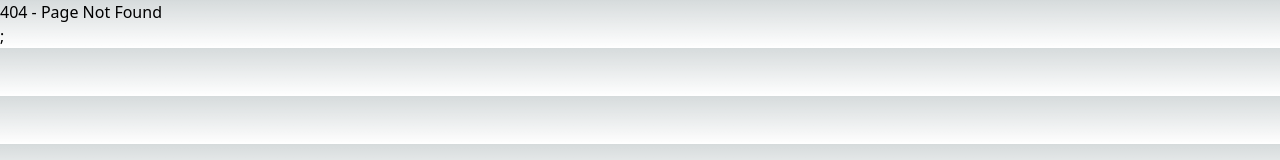
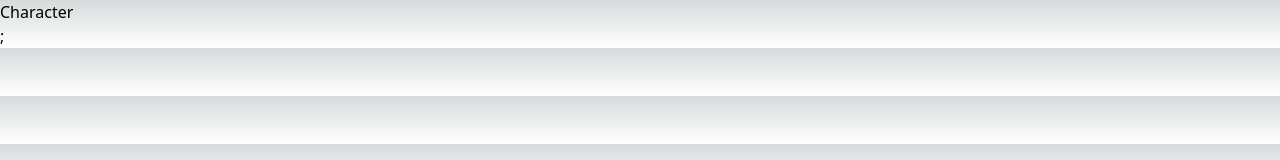
Before and after one commit to julioformiga/wodka_workshop, a Next.js app: page /character/1 in a window 1280 px wide. Before the commit this address had no page. Shown: the top 160 px of the page. Built offline with nearby package versions, Linux system fonts and the light colour scheme.

Commit message:
add: 2nd day

```diff
--- /dev/null
+++ b/pages/character/[id].js
@@ -0,0 +1,3 @@
+export default function Character() {
+  return <h1>Character</h1>;
+}
```
Also changed, not shown: components/CharacterPage/CharacterHeader/CharacterHeader.js (added), components/CharacterPage/CharacterHeader/CharacterHeader.module.scss (added), components/Layout.js (added).
